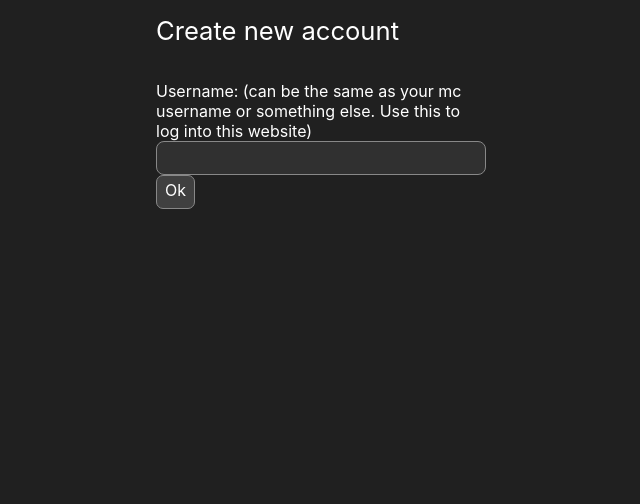
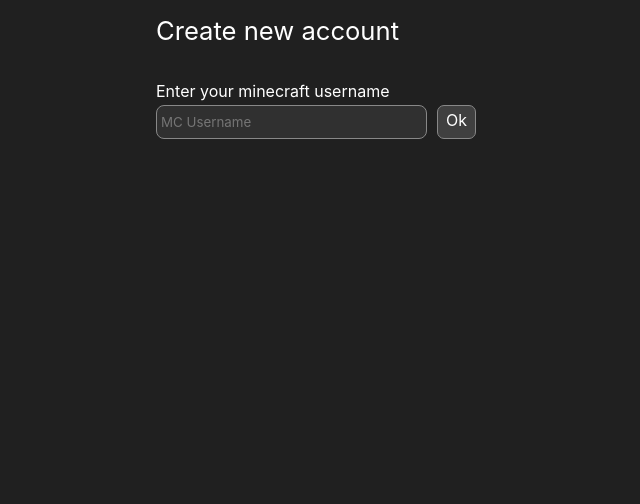
Before and after one commit to sadam-04/mc-dashboard, a Django app: page /users/new/ in a window 1280 px wide. Shown: the part 51-555 px from the top of the page, without its empty margins (324-964 px from the left). Run offline with Django 5.2, Linux system fonts and the light colour scheme; parts of the project's set-up code (start-up, migrations or seed data) failed here and were passed over.

Commit message:
pollish and minor bugfixes

```diff
--- a/templates/hub/home.html
+++ b/templates/hub/home.html
@@ -11,8 +11,8 @@
     <br />
 
     <div class="player-list-area">
+        <div id="no-players-msg" style="display: none;">There are currently no players online.</div>
         <div id="player-list" class="flex-col">
-            <div id="no-players-msg">Loading...</div>
 
         </div>
         <button id="hello_bttn" onclick="say_hello()" class="navBttn" style="display: none;">Wave</button>
@@ -63,7 +63,8 @@
 
                 playerList.replaceChildren()
                 if (playerCount == 0) {
-                    noPlayersMsg.innerHTML = "There are currently no players online";
+                    // noPlayersMsg.innerHTML = "There are currently no players online";
+                    noPlayersMsg.style.display = "flex";
                     helloBttn.style.display = "none";
                 } else {
                     // onlinePlayerHeader.innerHTML = "Online players: " + players;
--- a/templates/users/new_user_a.html
+++ b/templates/users/new_user_a.html
@@ -19,10 +19,12 @@
 
         <form id="signup-section" method="POST" action="/users/new/">
 
-            <div>
-                <div>Username: (can be the same as your mc username or something else. Use this to log into this website)</div>
-                {{ form.username }}
-                <button onclick="verify_mc_user()" class="navBttn">Ok</button>
+            <div class="flex-col" style="gap: 4px;">
+                <div>Enter your minecraft username</div>
+                <div class="flex-row" style="gap: 10px;">
+                    {{ form.username }}
+                    <button onclick="verify_mc_user()" class="navBttn">Ok</button>
+                </div>
             </div>
 
             {% comment %} <div style="display: flex; flex-direction: row; gap: 8px;"> {% endcomment %}
@@ -31,20 +33,20 @@
                 {% comment %} </div> {% endcomment %}
 
             {% csrf_token %}
-            <div id="signup-pin-section" class="fade-in">
+            <div id="signup-pin-section" class="fade-in flex-col" style="gap: 4px;">
                 <div>Enter the pin whispered to you in-game</div>
-                <div style="color: red;">{{ form.pin.errors }}</div>
+                {% if form.pin.errors %}<div style="color: red;">{{ form.pin.errors }}</div>{% endif %}
                 {{ form.pin }}
             </div>
             {% comment %} {{ form.as_p }} {% endcomment %}
 
             <div id="signup-user-section" class="fade-in">
                 <div style="display: flex; flex-direction: column; gap: 10px;">
-                    <div>
+                    <div class="flex-col" style="gap: 4px;">
                         <div>Password:</div>
                         {{ form.password1 }}
                     </div>
-                    <div>
+                    <div class="flex-col" style="gap: 4px;">
                         <div>Confirm Password:</div>
                         {{ form.password2 }}
                     </div>
--- a/users/forms.py
+++ b/users/forms.py
@@ -37,6 +37,8 @@
         super().__init__(*args, **kwargs)
 
         self.fields['username'].widget.attrs.update({'class': 'text-input'})
+        self.fields['username'].widget.attrs.update({'placeholder': 'MC Username'})
+
         self.fields['password1'].widget.attrs.update({'class': 'text-input'})
         self.fields['password2'].widget.attrs.update({'class': 'text-input'})
 
```
